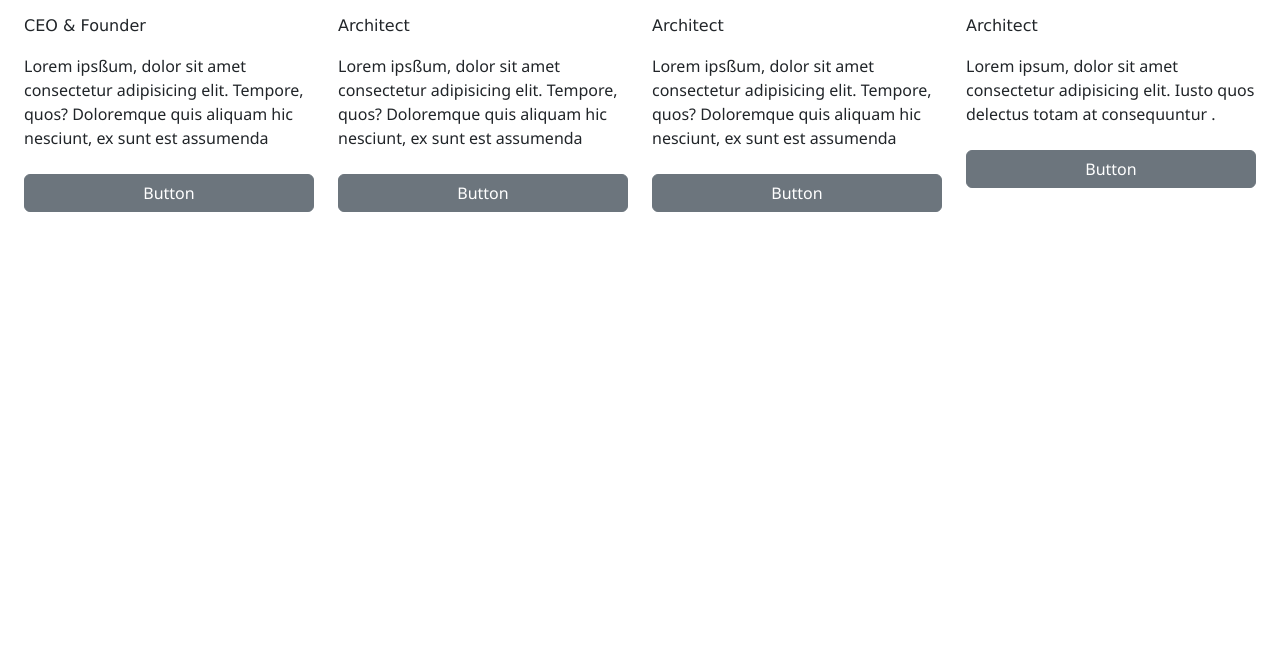
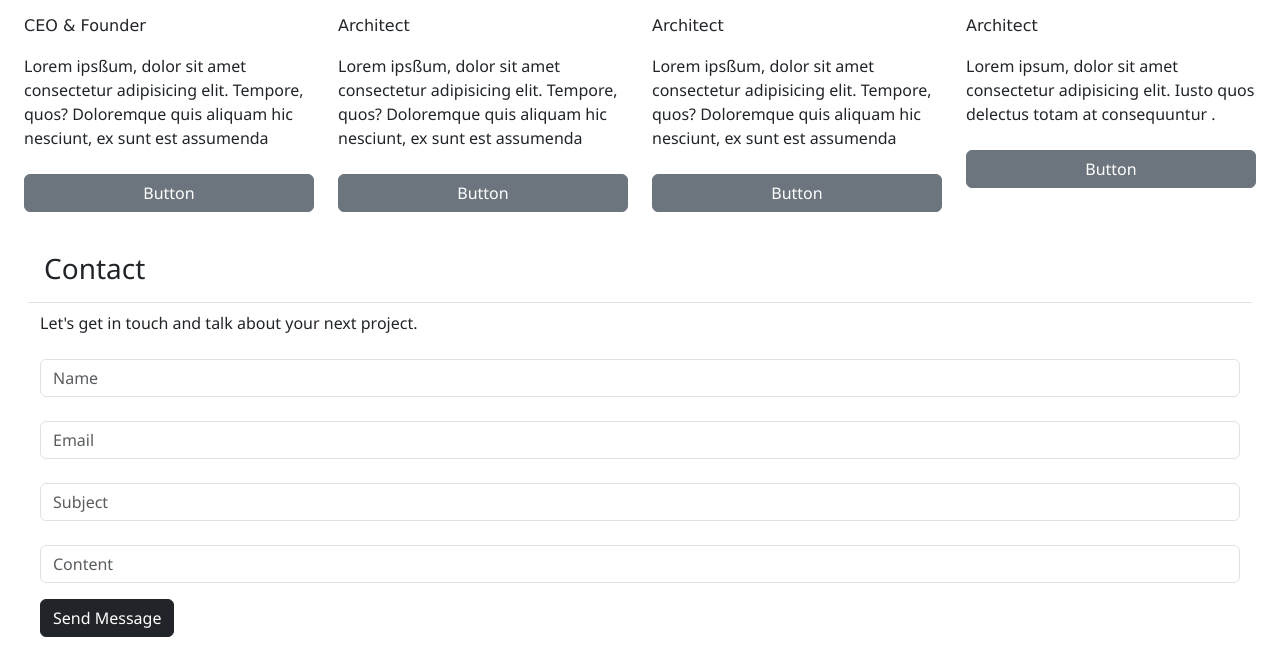
Before and after one commit to heatherflo/cloneSite2, a plain HTML site: page index.html in a window 1280 px wide. Shown: the part 1769-2422 px from the top of the page. Before the commit the page ends 1981 px from the top, so only its background shows below. Drawn offline with nearby package versions, Linux system fonts and the light colour scheme.

Commit message:
Contact area done

```diff
--- a/index.html
+++ b/index.html
@@ -10,7 +10,7 @@
     <link rel="stylesheet" href="style.css">
     <title>Architect Page</title>
 </head>
-<body class="debug">
+<body class="">
 
     <header class="container-fluid text-dark">
         <section class="row shadow-lg">
@@ -193,6 +193,37 @@
             </div>
 
 
+
+</div>
+<!-- Contact -->
+<div class="row p-3 mt-2">
+    <h3 class="p-3 border-bottom">Contact</h3>
+
+    <div class="">
+        <span >Let's get in touch and talk about your next project. </span>
+    </div>
+
+    <span>
+        <div class="mt-0">
+            <label for="exampleFormControlInput1" class="form-label"></label>
+            <input type="email" class="form-control" id="exampleFormControlInput1" placeholder="Name">
+          </div>
+          <div class="">
+            <label for="exampleFormControlInput1" class="form-label"></label>
+            <input type="email" class="form-control" id="exampleFormControlInput1" placeholder="Email">
+          </div>
+          <div class="">
+            <label for="exampleFormControlInput1" class="form-label"></label>
+            <input type="email" class="form-control" id="exampleFormControlInput1" placeholder="Subject">
+          </div>
+          <div class="">
+            <label for="exampleFormControlInput1" class="form-label"></label>
+            <input type="email" class="form-control" id="exampleFormControlInput1" placeholder="Content">
+          </div>
+    </span>
+    <span class="pt-3">
+        <button type="button" class="btn btn-dark">Send Message</button>
+    </span>
 </div>
     <!-- City Map Image -->
     <div class="row"></div>
```
